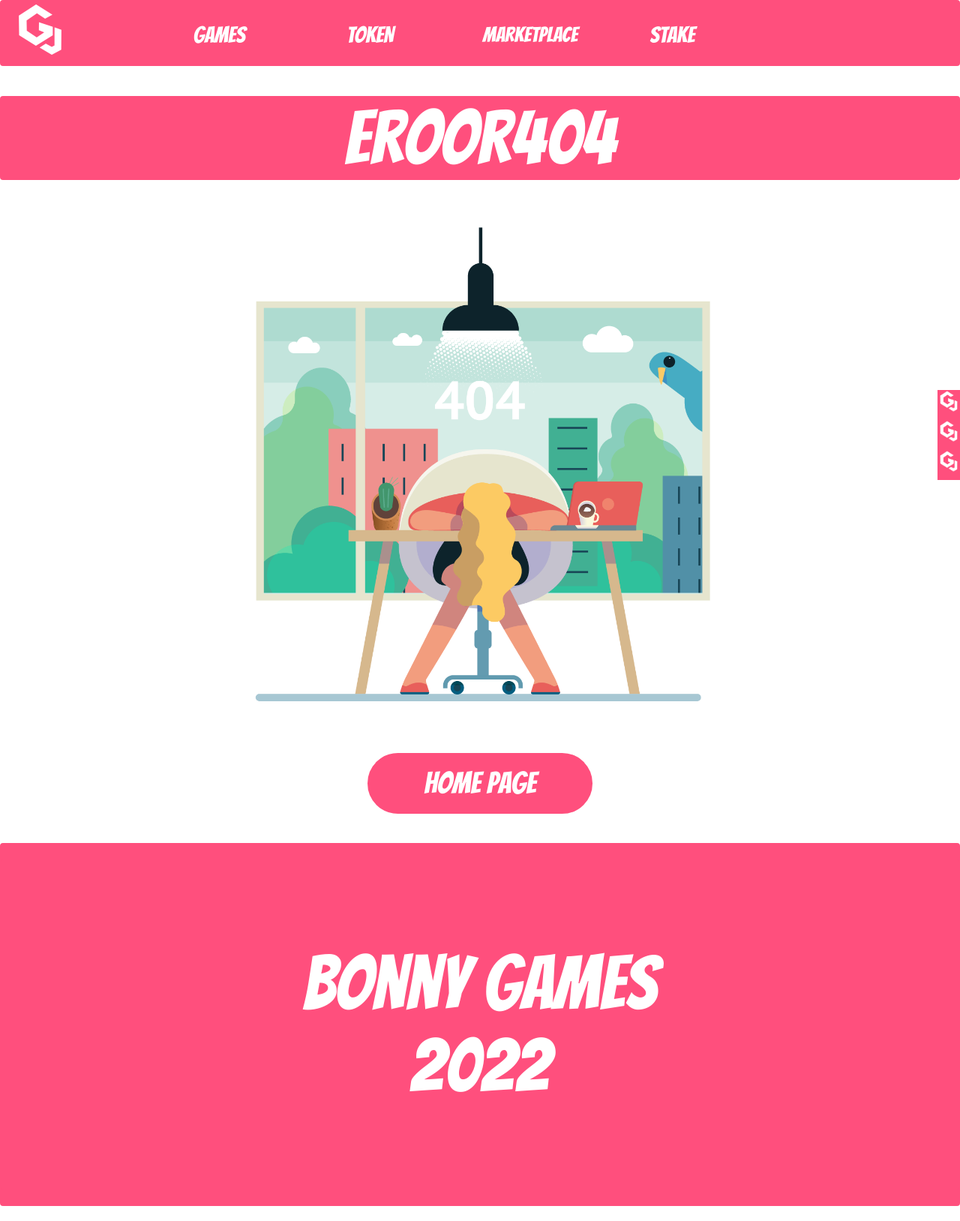
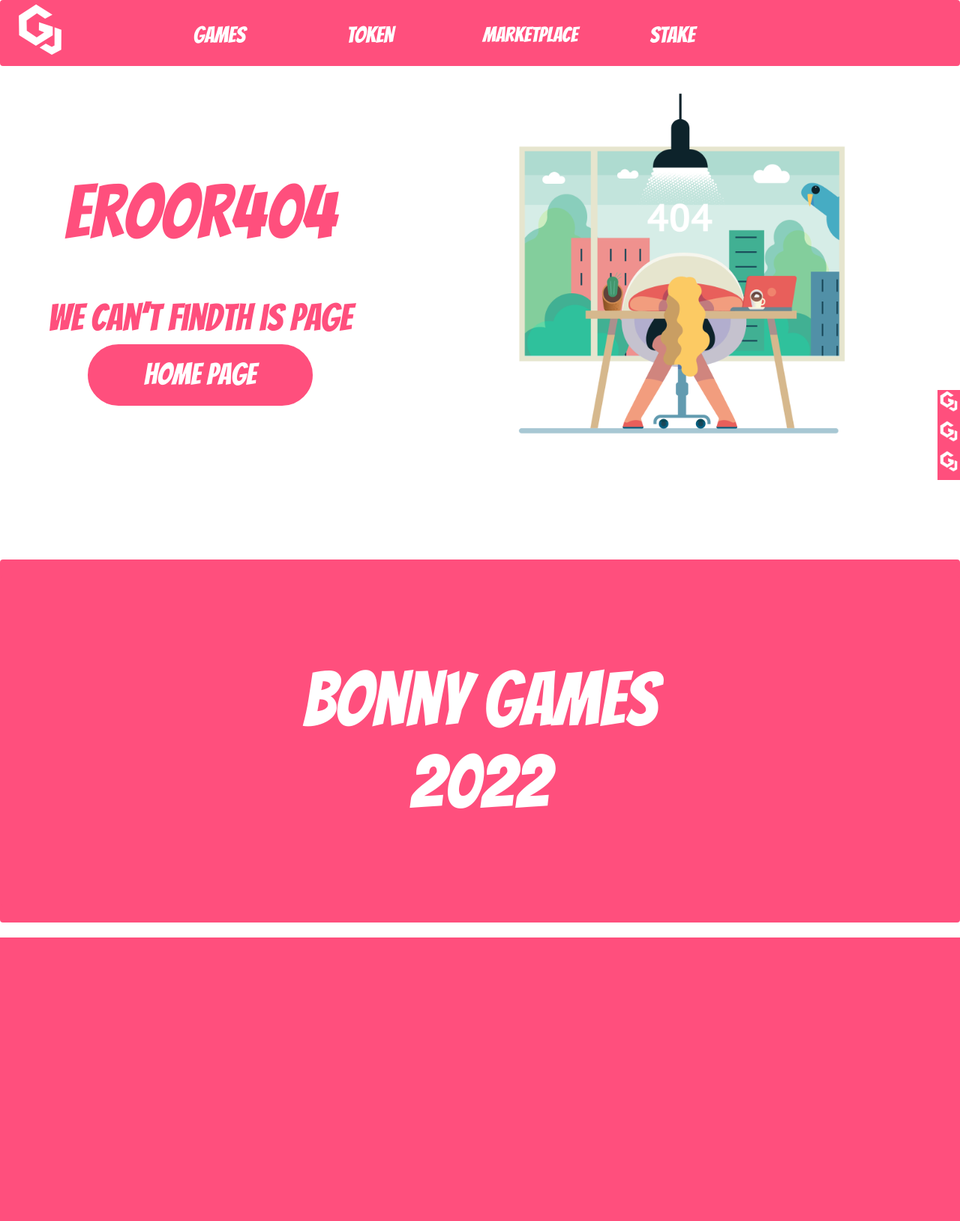
Before and after one commit to catmoska/CryptoRunnerBecend, a Django app: template CryptoRunner/templates/Eroor404.html in a window 1280 px wide. Shown: the whole page at 75% size. After the commit the page ends 1250 px from the top, so only its background shows below. Run offline with Django 4.2, Linux system fonts and the light colour scheme; the template is opened without the code that fills it, so the values that code supplies are empty; some libraries are stand-ins or nearby versions.

Commit message:
eroor404

```diff
--- a/CryptoRunner/static/mein/Css.Css
+++ b/CryptoRunner/static/mein/Css.Css
@@ -1,4 +1,4 @@
-body{
+body {
     font-family: Bangers-Regular;
     -ms-user-select: none;
     -moz-user-select: none;
@@ -6,15 +6,35 @@
     user-select: none;
 }
 
-li {list-style-type: none;}
+li {
+    list-style-type: none;
+}
 
-.navbar {background-color: #FF4F7D;}
-.colorFFF{color: #ffffff;}
-.color000{color: #000000;}
-.colorF4D{color: #FF4F7D;}
+.navbar {
+    background-color: #FF4F7D;
+}
 
-.myrow {margin-left: 0; margin-right: 0;}
-.mycol {padding-left: 0; padding-right:0;}
+.colorFFF {
+    color: #ffffff;
+}
+
+.color000 {
+    color: #000000;
+}
+
+.colorF4D {
+    color: #FF4F7D;
+}
+
+.myrow {
+    margin-left: 0;
+    margin-right: 0;
+}
+
+.mycol {
+    padding-left: 0;
+    padding-right: 0;
+}
 
 .Textnavbar {
     color: #ffffff;
@@ -33,15 +53,18 @@
     font-size: 28px;
     transition: 0.1s all;
 }
-.navImeig{height: 90px;}
 
-.Textnavbar:hover{
+.navImeig {
+    height: 90px;
+}
+
+.Textnavbar:hover {
     font-size: 35px;
     background-color: #ccc;
     color: #000000;
 }
 
-.Textnavbar2:hover{
+.Textnavbar2:hover {
     font-size: 32px;
     background-color: #ccc;
     color: #000000;
@@ -63,190 +86,227 @@
     font-size: 50px;
 }
 
-.zag1{
+.zag1 {
     margin-top: 50px;
     font-size: 50px;
 }
 
-.senrovat1Bloc{
+.senrovat1Bloc {
     margin-top: 100px;
-    text-align:center;
+    text-align: center;
     font-size: 90px;
 }
 
-.senrovat1Bloc2{font-size: 50px;}
-
-.senrovat2Bloc{
-    text-align:center;
-    font-size: 70px;
-}
-.senrovat2Bloc2{
-    text-align:center;
+.senrovat1Bloc2 {
     font-size: 50px;
 }
 
-.senrovat4Bloc1{
-    text-align:center;
-    font-size: 100px;
+.senrovat2Bloc {
+    text-align: center;
+    font-size: 70px;
 }
-.senrovat4Bloc2{
-    text-align:center;
+
+.senrovat2Bloc2 {
+    text-align: center;
     font-size: 50px;
 }
 
-.imeig2bloc{
-    border-radius:35px;
+.senrovat4Bloc1 {
+    text-align: center;
+    font-size: 100px;
+}
+
+.senrovat4Bloc2 {
+    text-align: center;
+    font-size: 50px;
+}
+
+.Eroor404senrovat {
+    text-align: center;
+    font-size: 90px;
+}
+
+.imeig2bloc {
+    border-radius: 35px;
     float: left;
     width: 40%;
     margin-top: 50px;
     margin-left: 35%;
 }
 
-.imeig2bloc2{
-    border-radius:35px;
+.imeig2bloc2 {
+    border-radius: 35px;
     float: right;
     width: 40%;
     margin-right: 35%;
     margin-top: 50px;
 }
 
-.imeig4bloc{
+.imeig4bloc {
     width: 110%;
     margin-top: 50px;
 }
 
-.Text5{
+.Text5 {
     margin-top: 3%;
-    text-align:center;
+    text-align: center;
     font-size: 60px;
 }
 
-.Text3{
-
-    color:#FF4F7D;
+.Text3 {
+    color: #FF4F7D;
     border: 2px solid #5293C3;
-	margin-bottom:10px;
-	padding:0px;
-	background-color:#ffffff;
-    border-radius:80px;
+    margin-bottom: 10px;
+    padding: 0px;
+    background-color: #ffffff;
+    border-radius: 80px;
     width: 300px;
-	text-align:center;
+    text-align: center;
     transition: 0.5s all;
     font-size: 40px;
 }
 
-.Text3:hover{
+.Text3:hover {
     border: 2px dashed #3d9bdf;
-	background-color:#B9D9C4;
+    background-color: #B9D9C4;
 }
 
-.tex{
+.tex {
     margin-top: 365px;
 }
 
-.tex2{
+.tex2 {
     margin-top: 350px;
 }
-.tex4{
+
+.tex4 {
     font-size: 90px;
 }
 
-.butonCentrirovat{
+.butonCentrirovat {
     position: absolute;
     left: 0;
     right: 0;
     margin: 0 auto;
 }
 
-.butonCentrirovat2{
+.butonCentrirovat2 {
     left: 0;
     right: 0;
     margin: 0 auto;
 }
 
-.buton1{
+.buton1 {
     margin-top: 20px;
     width: 40%;
     float: left;
     margin-left: 35%;
 }
 
-.buton3{
+.buton3 {
     width: 40%;
     float: left;
     margin-left: 35%;
 }
 
-.buton2{
+.buton2 {
     margin-top: 20px;
     width: 40%;
     float: right;
     margin-right: 35%;
 }
 
-.buton4{
-    text-align:center;
-    margin-left:36%;
+.buton4 {
+    text-align: center;
+    margin-left: 36%;
 }
 
-.buton5{
-    text-align:center;
+.buton5 {
+    text-align: center;
     width: 80%;
 }
 
-.buton6{
-    color:#FFFFFF;
+.buton6 {
+    color: #FFFFFF;
     border: 2px solid #FF4F7D;
-	margin-bottom:10px;
-	padding:10px;
-	background-color:#FF4F7D;
-    border-radius:80px;
+    margin-bottom: 10px;
+    padding: 10px;
+    background-color: #FF4F7D;
+    border-radius: 80px;
     width: 300px;
     float: center;
 }
 
-.buton6:hover{
-    color:#000000;
+.buton6:hover {
+    color: #000000;
     border: 2px dashed #3d9bdf;
-	background-color:#B9D9C4;
+    background-color: #B9D9C4;
 }
 
-.buton7{color:#FFFFFF;font-size: 50px;}
-.buton7:hover{color:#000000;}
+.buton7 {
+    color: #FFFFFF;
+    font-size: 50px;
+}
 
-.animator{transition: 0.5s all;}
-.animator5{transition: 0.5s all;}
-.animator3{transition: 0.3s all;}
-.animator1{transition: 0.1s all;}
+.buton7:hover {
+    color: #000000;
+}
 
-.width110{width: 110%;}
-.width120{width: 120%;float: center;}
+.animator {
+    transition: 0.5s all;
+}
 
-.width100{width: 100%;}
-.width80{
+.animator5 {
+    transition: 0.5s all;
+}
+
+.animator3 {
+    transition: 0.3s all;
+}
+
+.animator1 {
+    transition: 0.1s all;
+}
+
+.width110 {
+    width: 110%;
+}
+
+.width120 {
+    width: 120%;
+    float: center;
+}
+
+.width100 {
+    width: 100%;
+}
+
+.width80 {
     margin-top: 20px;
     margin-left: 10%;
     margin-right: 10%;
     width: 80%;
 }
-.width60{
+
+.width60 {
     margin-left: 20%;
     margin-right: 20%;
     width: 60%;
 }
-.width40{
+
+.width40 {
     margin-left: 30%;
     margin-right: 30%;
     width: 40%;
 }
 
-.width20{
+.width20 {
     margin-left: 40%;
     margin-right: 40%;
     width: 20%;
 }
 
-.sotseti{
+.sotseti {
     background-color: #FF4F7D;
     position: fixed;
     right: 0;
@@ -255,41 +315,40 @@
     z-index: 100;
 }
 
-.sotsetiIcons{
+.sotsetiIcons {
     z-index: 150;
     width: 30px;
 }
 
-.sotsetiFon{
+.sotsetiFon {
     width: 50px;
     height: 250px;
     bottom: 18%;
 }
 
-.MarketplaceTovar{
+.MarketplaceTovar {
     margin-top: 50px;
     background-color: #FF4F7D;
-    border-radius:20px;
+    border-radius: 20px;
 }
 
-.senrovatMarketplaceText{
-    text-align:left;
+.senrovatMarketplaceText {
+    text-align: left;
     margin-left: 10%;
     font-size: 20px;
 }
 
-#vsplivaska{
+#vsplivaska {
     position: absolute;
     z-index: 1;
     left: 0;
     right: 0;
     margin: 0 auto;
-    border-radius:20px;
-
+    border-radius: 20px;
 }
 
-.MarketplaceImeig{
-    border-radius:15px;
+.MarketplaceImeig {
+    border-radius: 15px;
     float: left;
     width: 40%;
     margin-top: 50px;
--- a/CryptoRunner/templates/Eroor404.html
+++ b/CryptoRunner/templates/Eroor404.html
@@ -4,34 +4,25 @@
 {% block title %}{{title}}{% endblock %}
 
 {% block head %}
-<style>
-    .buton{
-        /* text-align: center;
-        padding-left: 40%;
-        padding-right: 40%;
-        margin-left: 10%; */
-        position: absolute;
-        left: 0;
-        right: 0;
-        margin: 0 auto;
-    }
-</style>
 {% endblock %}
 
 {% block body %}
 
-<div class="colorF4D container-fluid mycol">
-    <h1 class="navbar col-md-12 colorFFF senrovat4Bloc1">Eroor404</h1>
-    <div class="col-md-12">
-        <img class="width80" src='{% static "mein/E404.png" %}'/>
+<div class="container-fluid">
+    <div class="row">
+        <div class="col-md-5 colorF4D senrovat1Bloc">
+            <h1 class="senrovat4Bloc1">Eroor404</h1>
+            <div class="zag1">
+                WE can’t findth is page
+            </div>
+            <a href="{% url 'main'%}"
+class="Text3 butonCentrirovat buton6 animator colorF4D">Home Page </a>
+        </div>
+        <div class="col-md-7">
+            <img class="width100" src='{% static "mein/E404.png" %}'/>
+        </div>
+    </div>
+</div>
 
-    </div>
-    <div class="col-md-12 col-xs-12 col-sm-12 col-lg-12"></div>
-    <div class="col-md-5 col-xs-5 col-sm-5 col-lg-5"></div>
-    <!-- <a href="{% url 'geim'%}" class="col-md-3 col-xs-3 col-sm-3 col-lg-3 Text3 buton buton6 animator colorF4D">Play</a> -->
-    <!-- <div class="col-md-5 col-xs-5 col-sm-5 col-lg-5"></div> -->
-</div>
-<a href="{% url 'main'%}"
-class="Text3 butonCentrirovat buton6 animator colorF4D">Home Page </a>
 <br><br><br><br><br>
 {% endblock %}
--- a/CryptoRunner/templates/Razrabotka.html
+++ b/CryptoRunner/templates/Razrabotka.html
@@ -8,7 +8,7 @@
 <div class="container-fluid">
     <div class="row">
         <div class="col-md-6 colorF4D senrovat1Bloc">
-            <h1 class="senrovat1Bloc">COMING SOON!</h1>
+            <h1 class="senrovat4Bloc1">COMING SOON!</h1>
             <div class="zag1">
                 WEBPAGE UNDER CONSTRUCTION
             </div>
--- a/CryptoRunner/urls.py
+++ b/CryptoRunner/urls.py
@@ -9,11 +9,11 @@
     # path('profilN/', profiln,name="profilN"),
     # path('geim/DATA/', geimDETA),
 
-    path('Gaim', geim,name="geim"),
-    path('Geimes', geimV,name="Vgeim"),
+    path('games/cryptorunner', geim,name="geim"),
+    path('games/', geimV,name="Vgeim"),
     path('DATA/', geimDETA),
-    path('E404', Eroor404,name="Eroor404"),
-    path('Razrabotka', Razrabotka,name="Razrabotka"),
-    path('MARKETPLACE', MARKETPLACE,name="MARKETPLACE"),
-    path('MARKETPLACE/<int:geim>', MARKETPLACEI,name="MARKETPLACEiii"),
+    path('E404/', Eroor404,name="Eroor404"),
+    path('soonpage/', Razrabotka,name="Razrabotka"),
+    path('marketplace/', MARKETPLACE,name="MARKETPLACE"),
+    path('marketplace/<int:geim>', MARKETPLACEI,name="MARKETPLACEiii"),
 ]
```
Lines whose indentation alone changed are shown as unchanged.
